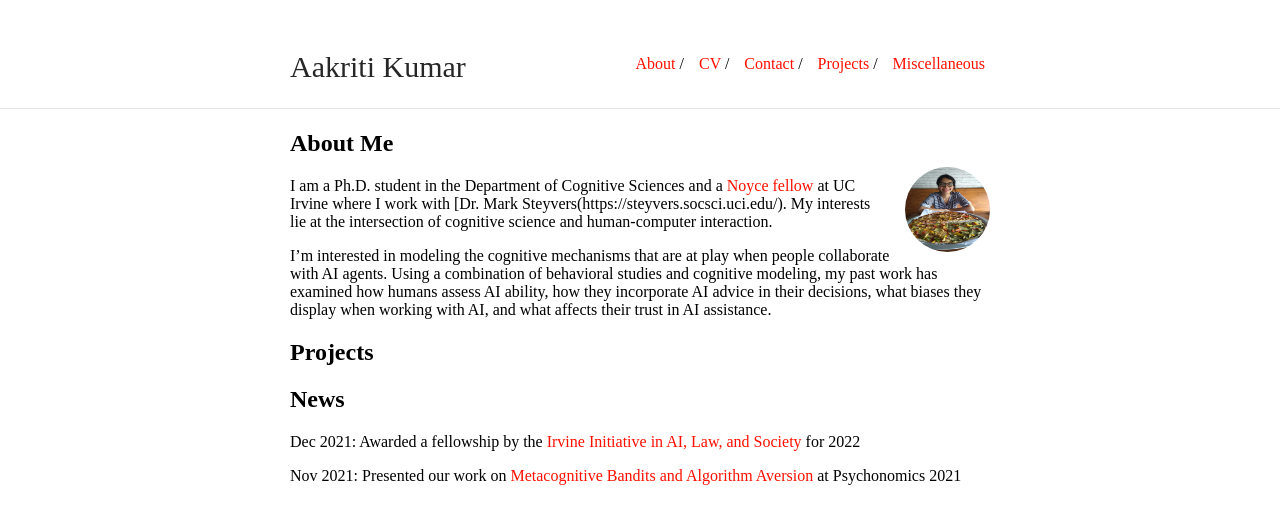
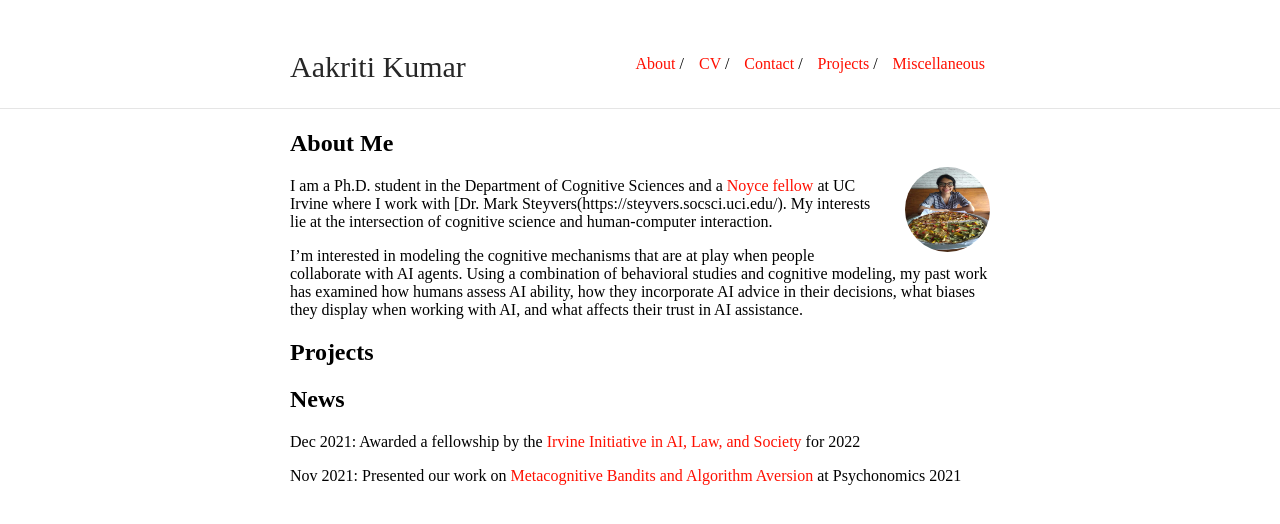
Before and after one commit to aakriti1kumar/aakriti1kumar.github.io, a Jekyll site: the page built from index.md, in a window 1280 px wide. Shown: the top 524 px of the page. Built offline with Jekyll 4.4.1, drawn with Linux system fonts in a browser that asks for light colours; our own code applies the rules of GitHub Pages for plain Markdown files.

Commit message:
Update typography.scss

```diff
--- a/_sass/typography.scss
+++ b/_sass/typography.scss
@@ -40,7 +40,7 @@
         height: $image-size;
         width: $image-size;
         position: relative;
-        margin: -10px 0 0 15px;
+        margin: -10px 0 0 25px;
         float: right;
         border-radius: 50%;
         p & {
```
